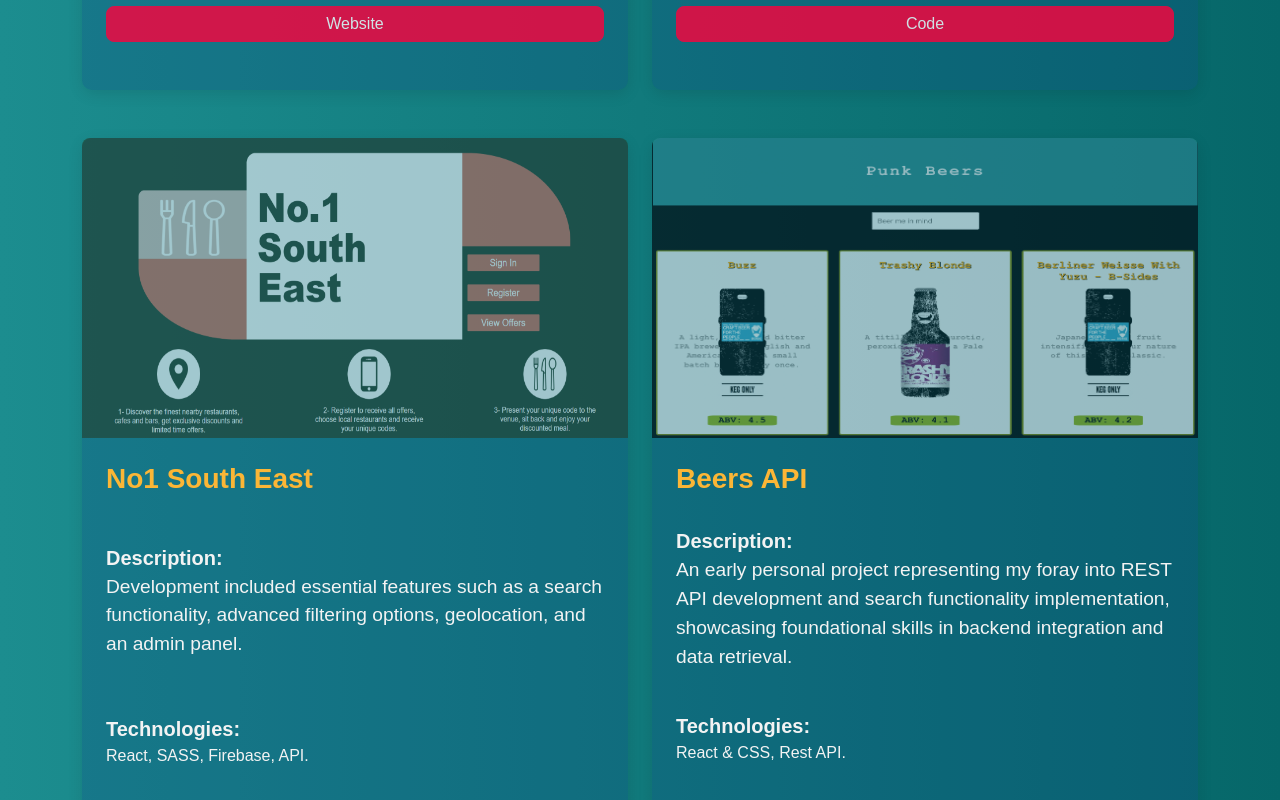
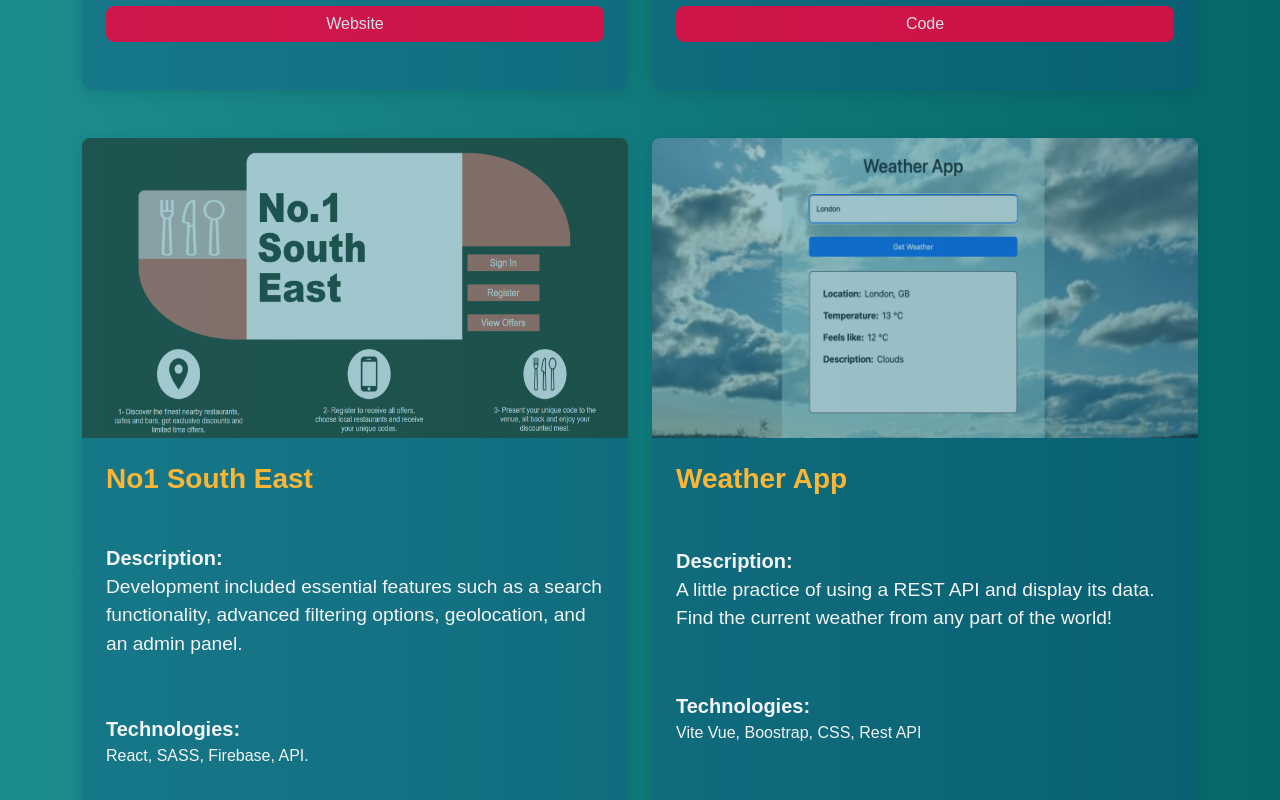
Before and after one commit to manelucas/portfolio, a React (Create React App) app: page / in a window 1280 px wide. Shown: the part 2220-3020 px from the top of the page. Built offline with nearby package versions, Linux system fonts and the light colour scheme.

Commit message:
updated new project

```diff
--- a/src/components/Projects/Projects.jsx
+++ b/src/components/Projects/Projects.jsx
@@ -3,7 +3,8 @@
 import Governance360 from '../../assets/governance360.png'
 import IotablImage from '../../assets/iotabl_1.png'
 import No1SEImage from '../../assets/no1se.png'
-import BeersApiImage from '../../assets/punk_api.png'
+// import BeersApiImage from '../../assets/punk_api.png'
+import Weather from '../../assets/weather.png'
 import CalculatorImage from '../../assets/calculator.png'
 import MorseCodeImage from '../../assets/morse_code.png'
 
@@ -37,15 +38,24 @@
             links: null,
             disclaimer: "* Repo is private."
         },
+        // {
+        //     id: 3,
+        //     imageSrc: No1SEImage,
+        //     title: "No1 South East",
+        //     description: "Development included essential features such as a search functionality, advanced filtering options, geolocation, and an admin panel.",
+        //     technologies: "React, SASS, Firebase, API.",
+        //     links: null,
+        //     disclaimer: "* Repo is private."
+        // },
         {
             id: 4,
-            imageSrc: BeersApiImage,
-            title: "Beers API",
-            description: "An early personal project representing my foray into REST API development and search functionality implementation, showcasing foundational skills in backend integration and data retrieval.",
-            technologies: "React & CSS, Rest API.",
+            imageSrc: Weather,
+            title: "Weather App",
+            description: "A little practice of using a REST API and display its data. Find the current weather from any part of the world!",
+            technologies: "Vite Vue, Boostrap, CSS, Rest API",
             links: [
                 { url: "https://github.com/manelucas/beersAPI", text: "Code" },
-                { url: "https://beer-api-713a5.web.app/", text: "Page" }
+                { url: "https://github.com/manelucas/weather-checker/", text: "Page" }
             ],
             disclaimer: null
         },
```
Also changed, not shown: src/assets/weather.png (added).
